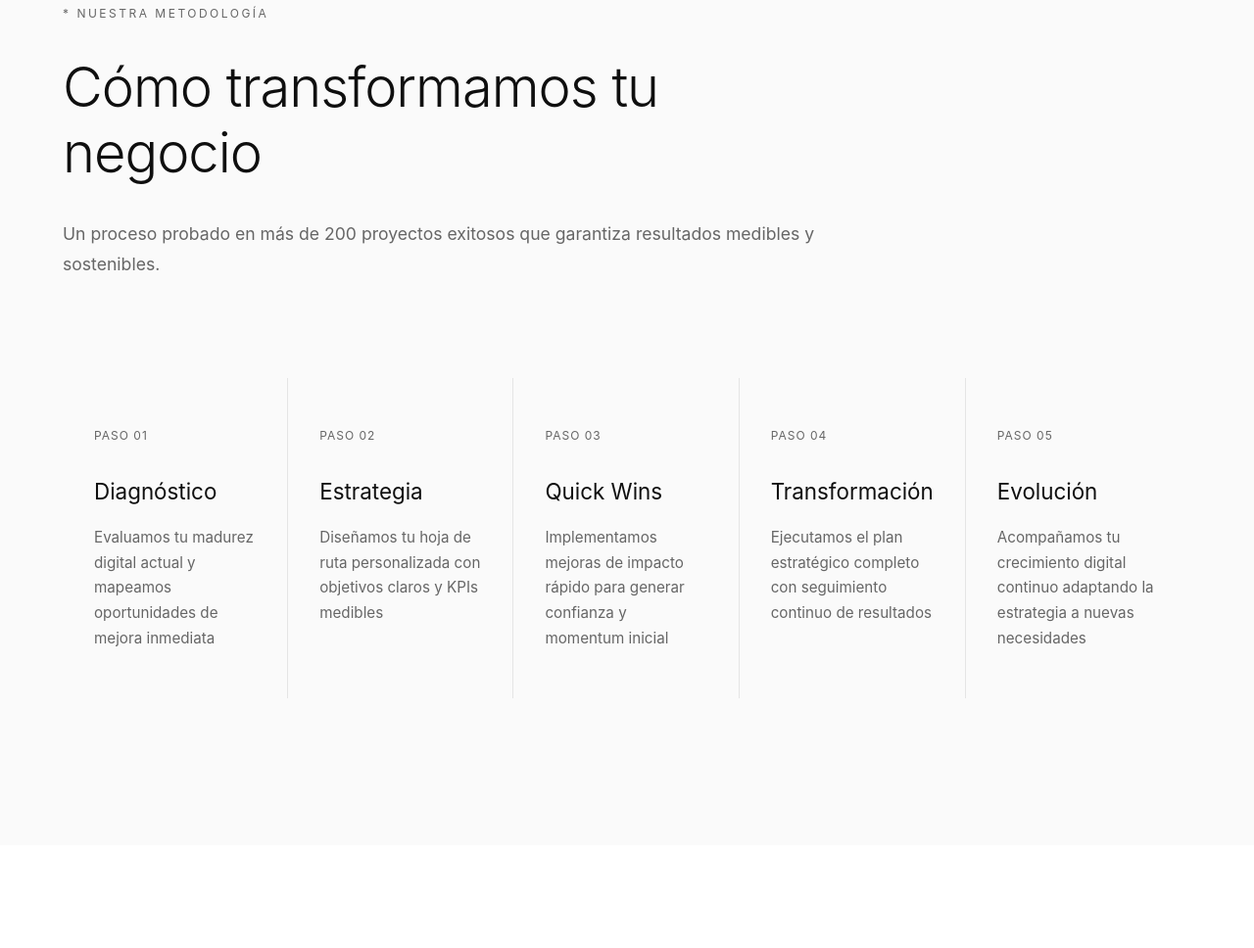
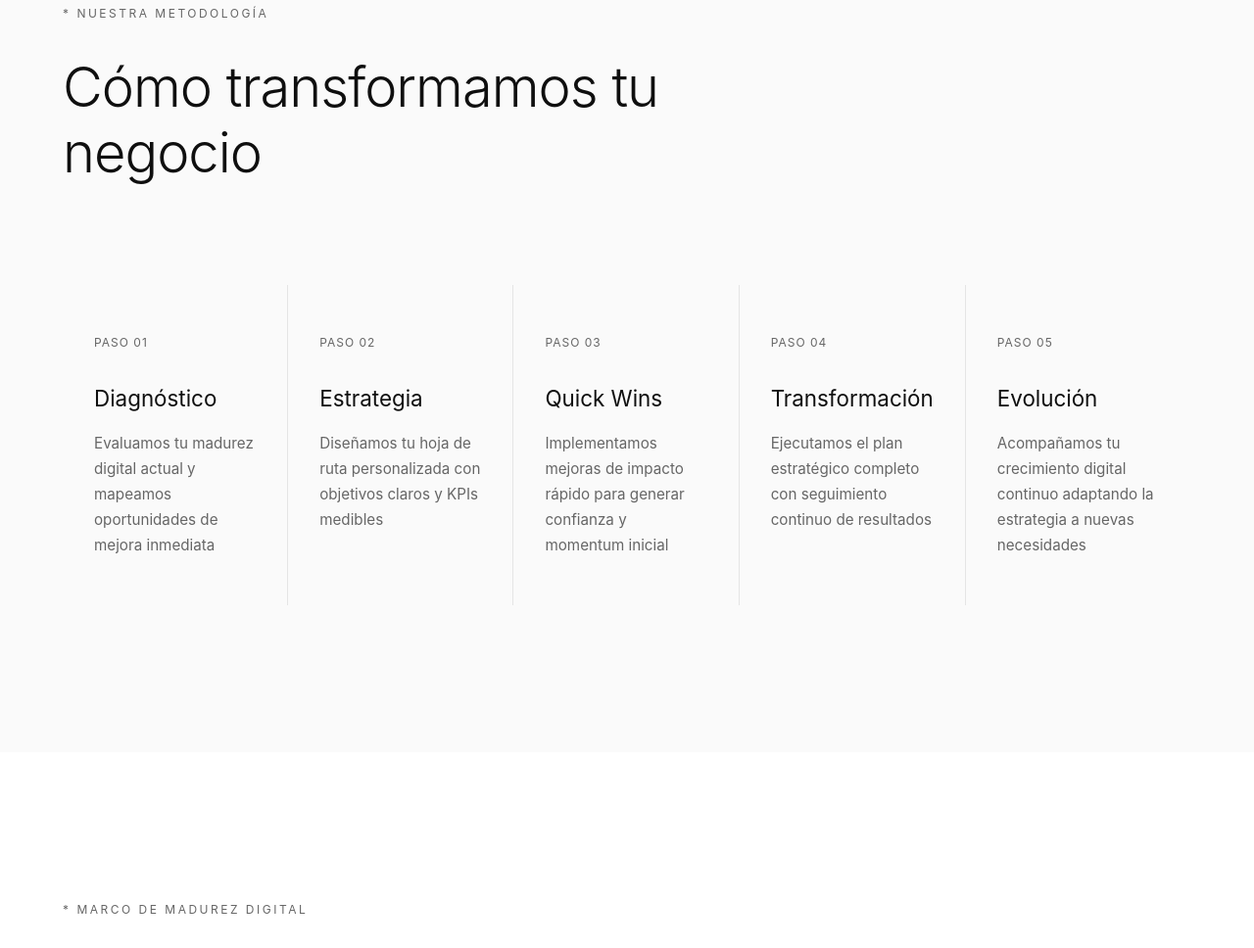
Before and after one commit to AlfonsoPiedrabuena/WebSite-Catalysis, a plain HTML site: page index.html in a window 1280 px wide. Shown: the part 3484-4452 px from the top of the page at 98% size. Drawn offline with Linux system fonts and the light colour scheme.

Commit message:
update index.html
Se retiraron las cifras de proyectos

```diff
--- a/index.html
+++ b/index.html
@@ -201,7 +201,6 @@
             <div class="section-header">
                 <div class="about-label">* NUESTRA METODOLOGÍA</div>
                 <h2>Cómo transformamos tu negocio</h2>
-                <p>Un proceso probado en más de 200 proyectos exitosos que garantiza resultados medibles y sostenibles.</p>
             </div>
             <div class="process-steps">
                 <div class="step">
```
